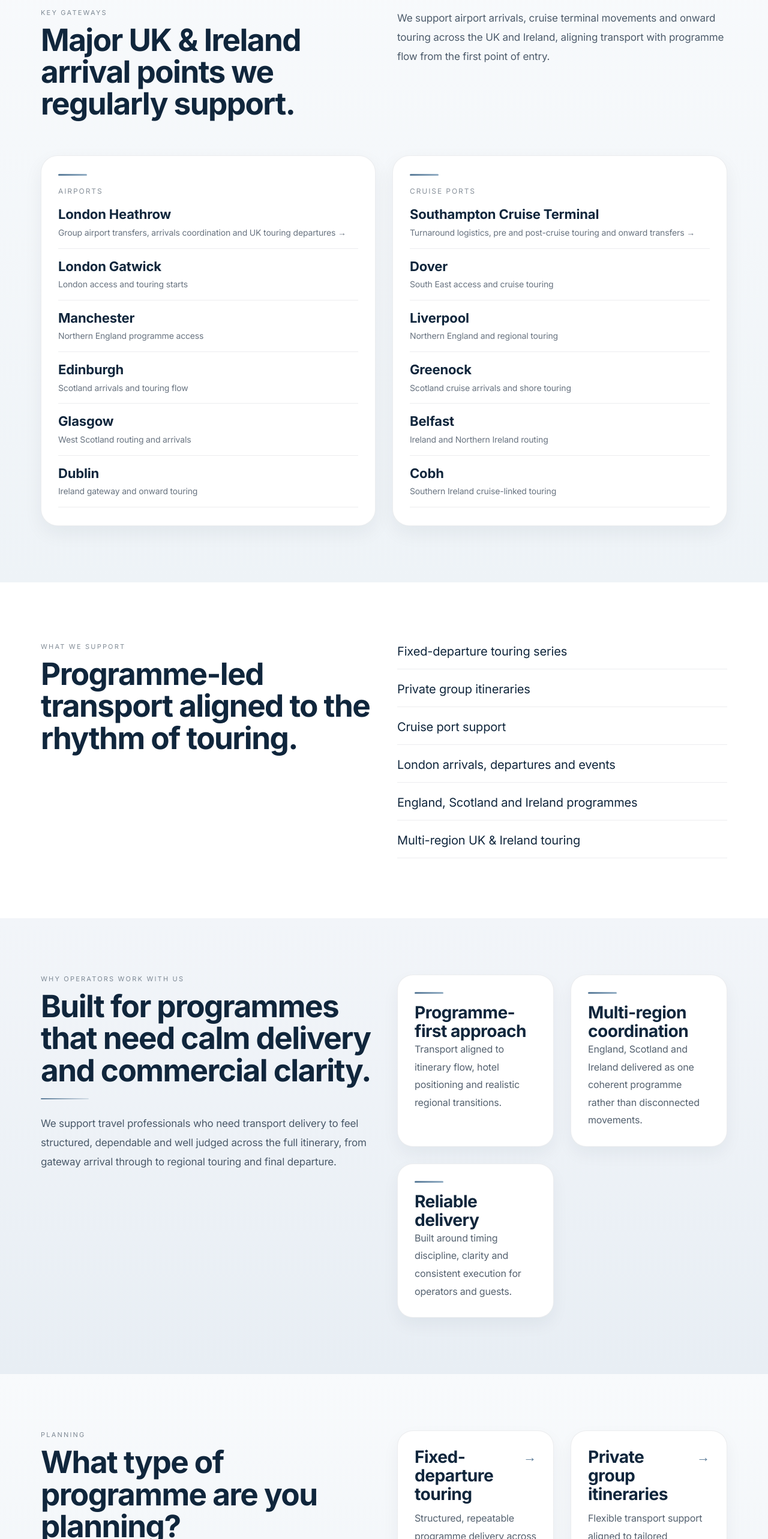
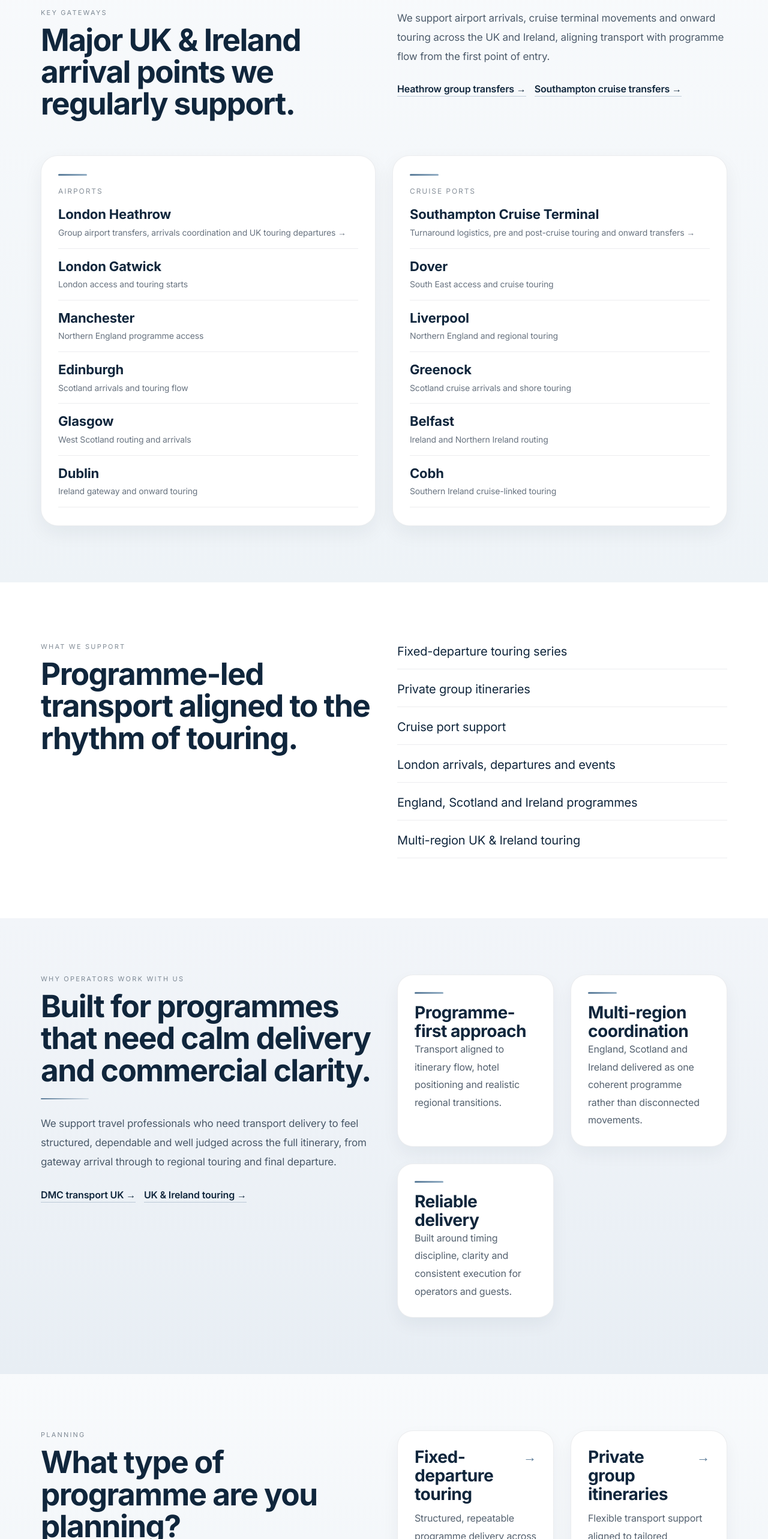
Before and after one commit to kandiahtk-crypto/Project-, a Next.js app: page / in a window 1280 px wide. Shown: the part 1180-3746 px from the top of the page at 60% size. Built offline with nearby package versions, Linux system fonts and the light colour scheme.

Commit message:
Update page.tsx

```diff
--- a/src/app/page.tsx
+++ b/src/app/page.tsx
@@ -333,6 +333,15 @@ export default function HomePage() {
                 onward touring across the UK and Ireland, aligning transport
                 with programme flow from the first point of entry.
               </p>
+
+              <div style={heroActions}>
+                <a href="/heathrow-group-transfers" style={secondaryLink}>
+                  Heathrow group transfers →
+                </a>
+                <a href="/southampton-cruise-transfers" style={secondaryLink}>
+                  Southampton cruise transfers →
+                </a>
+              </div>
             </div>
           </div>
 
@@ -475,6 +484,15 @@ export default function HomePage() {
                 itinerary, from gateway arrival through to regional touring and
                 final departure.
               </p>
+
+              <div style={heroActions}>
+                <a href="/dmc-transport-uk" style={secondaryLink}>
+                  DMC transport UK →
+                </a>
+                <a href="/uk-ireland-touring" style={secondaryLink}>
+                  UK &amp; Ireland touring →
+                </a>
+              </div>
             </div>
 
             <div style={planningGrid} className="feature-grid">
@@ -521,6 +539,15 @@ export default function HomePage() {
                 Select the structure closest to your requirement and explore the
                 relevant support model.
               </p>
+
+              <div style={heroActions}>
+                <a href="/coach-hire-uk" style={secondaryLink}>
+                  Coach hire UK →
+                </a>
+                <a href="/tour-operator-transport-uk" style={secondaryLink}>
+                  Tour operator transport UK →
+                </a>
+              </div>
             </div>
 
             <div style={planningGrid} className="feature-grid">
@@ -559,6 +586,15 @@ export default function HomePage() {
                 supporting inbound UK and Ireland programmes from major source
                 markets including the United States, Europe, China and India.
               </p>
+
+              <div style={heroActions}>
+                <a href="/markets/usa" style={secondaryLink}>
+                  USA market →
+                </a>
+                <a href="/markets/china" style={secondaryLink}>
+                  China market →
+                </a>
+              </div>
             </div>
           </div>
 
@@ -697,6 +733,15 @@ export default function HomePage() {
             </span>
           </div>
 
+          <div style={heroActions}>
+            <a href="/dmc-transport-uk" style={secondaryLink}>
+              DMC transport UK →
+            </a>
+            <a href="/coach-hire-uk" style={secondaryLink}>
+              Coach hire UK →
+            </a>
+          </div>
+
           <ProgrammeEnquiryForm />
         </div>
       </section>
@@ -713,6 +758,9 @@ export default function HomePage() {
           <div style={heroActions}>
             <a href="/contact" style={primaryButton}>
               Contact us
+            </a>
+            <a href="/coach-hire-uk" style={secondaryLink}>
+              Coach hire UK →
             </a>
             <a href="/services" style={secondaryLink}>
               View services →
```
